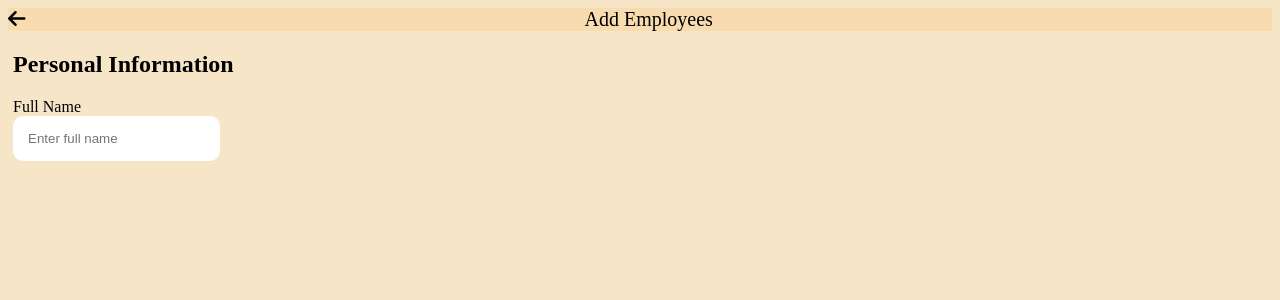
After one commit to milanbk922-cmyk/Furniture-management, a Django app: page /employee/employee_form/ in a window 1280 px wide. The commit adds this page. Shown: the top 300 px of the page. Run offline with Django 5.2, Linux system fonts and the light colour scheme.

Commit message:
UI design update2

```diff
--- a/furniture/dashboard/urls.py
+++ b/furniture/dashboard/urls.py
@@ -3,5 +3,11 @@ from . import views
 urlpatterns =[
     path('', views.home , name = 'home'),
     path('employee/', views.employee, name = 'employee'),
+    path('employee/employee_form/', views.employee_form, name='employee_form'),
+    path('employee/employee_detail/', views.employee_detail, name='employee_detail'),
+
     path('order/', views.order, name='order'),
+    path('order/order_form/', views.order_form, name='order_form'),
+    path('order/order_detail/', views.order_detail, name='order_detail'),
+
 ]
--- a/furniture/dashboard/views.py
+++ b/furniture/dashboard/views.py
@@ -8,3 +8,11 @@ def employee(request):
     return render(request, "employees/employee.html")
 def order(request):
     return render(request, "orders/order.html")
+def employee_detail(request):
+    return render(request, "employees/employee_detail.html")
+def employee_form(request):
+    return render(request, "employees/employee_form.html")
+def order_detail(request):
+    return render(request, "orders/order_detail.html")
+def order_form(request):
+    return render(request, "orders/order_form.html")
--- a/furniture/static/css/style.css
+++ b/furniture/static/css/style.css
@@ -76,6 +76,21 @@ body{
     font-size: 22px;
     cursor: pointer;
 }
+
+/* employee form*/
+.form-section{
+    padding-left:5px;
+    padding-right:5px;
+}
+.form-group:last-child {
+    margin-bottom: 0;
+}
+.form-group input{
+    padding: 15px;
+    border: none;
+    border-radius: 10px;
+}
+
 .search_box{
     margin : 20px 5px;
     display: flex;
@@ -116,3 +131,21 @@ body{
     width: 100%;
     background-color:rgb(248, 220, 175);
 }
+.order_list{
+    margin :15px 5px;
+    display: flex;
+    flex-direction: column;
+}
+.order_card{
+    width: 100%;
+    height: 100px;
+    border-radius: 6px;
+    background-color: rgb(255 240 252);
+    box-shadow: 2px 7px rgba(0, 0, 0, 0.1);
+}
+.order_name{
+    width: 98%;
+    padding-left: 5px;
+    padding-right: 5px;
+    font-size: 20px;
+}
--- a/furniture/templates/base.html
+++ b/furniture/templates/base.html
@@ -15,6 +15,8 @@
         {%block content%}
         {%endblock%}
     </main>
+    {%block footer%}
     {%include 'includes/footer.html'%}
+    {%endblock%}
 </body>
 </html>
--- a/furniture/templates/employees/employee.html
+++ b/furniture/templates/employees/employee.html
@@ -11,11 +11,13 @@
             </a>
         </div>
         <div class= "nav2">Employees</div>
+        <a href="{%url 'employee_form'%}" class="section">
         <div class= "nav3">
             <span class="plus">
                 <i class="fa-solid fa-plus"></i>
             </span>
         </div>
+        </a>
 </header>
 {%endblock%}
 {%block content%}
@@ -23,10 +25,12 @@
         <input type="text" placeholder="Search Employees...">
     </div>
     <div class = "employee_list">
+        <a href="{%url 'employee_detail'%}" class="section">
         <div class = "employee_card">
             <div class = "employee_avatar">
                 Employee1
             </div>
         </div>
+        </a>
     </div>
 {%endblock%}
--- /dev/null
+++ b/furniture/templates/employees/employee_form.html
@@ -0,0 +1,38 @@
+{%extends "base.html"%}
+{%load static%}
+{%block navbar%}
+<link rel="stylesheet" href="https://cdnjs.cloudflare.com/ajax/libs/font-awesome/6.5.2/css/all.min.css">
+<header class="navcontainer">
+        <div class= "nav1">
+            <a href="{%url 'employee'%}" class="section" >
+            <span style="font-size: 20px;">
+                <i class="fa-solid fa-arrow-left"></i>
+            </span>
+            </a>
+        </div>
+        <div class= "nav2">Add Employees</div>
+        <div class= "nav3"></div>
+</header>
+{%endblock%}
+{%block content%}
+{% comment %} Employee Form {% endcomment %}
+<form method="POST" class="employee-form">
+    {% csrf_token %}
+    {% comment %} Personal Information {% endcomment %}
+    <section class= "form-section">
+        <h2> Personal Information </h2>
+        <div class="form-group">
+            <label for="name">Full Name</label><br>
+            <input
+                type="text"
+                id="name"
+                name="name"
+                placeholder="Enter full name"
+                required
+            >
+        </div>
+</form>
+
+{%endblock%}
+{%block footer%}
+{%endblock%}
--- /dev/null
+++ b/furniture/templates/orders/order_detail.html
@@ -0,0 +1,5 @@
+{%extends "base.html"%}
+{%load static%}
+{%block content%}
+<h1>This is the order detail. </h1>
+{%endblock%}
--- /dev/null
+++ b/furniture/templates/orders/order_form.html
@@ -0,0 +1,5 @@
+{%extends "base.html"%}
+{%load static%}
+{%block content%}
+<h1>This is the order adding form. </h1>
+{%endblock%}
```
Also changed, not shown: furniture/templates/orders/order.html (+11 -0 lines), furniture/templates/employees/employee_detail.html (added).
